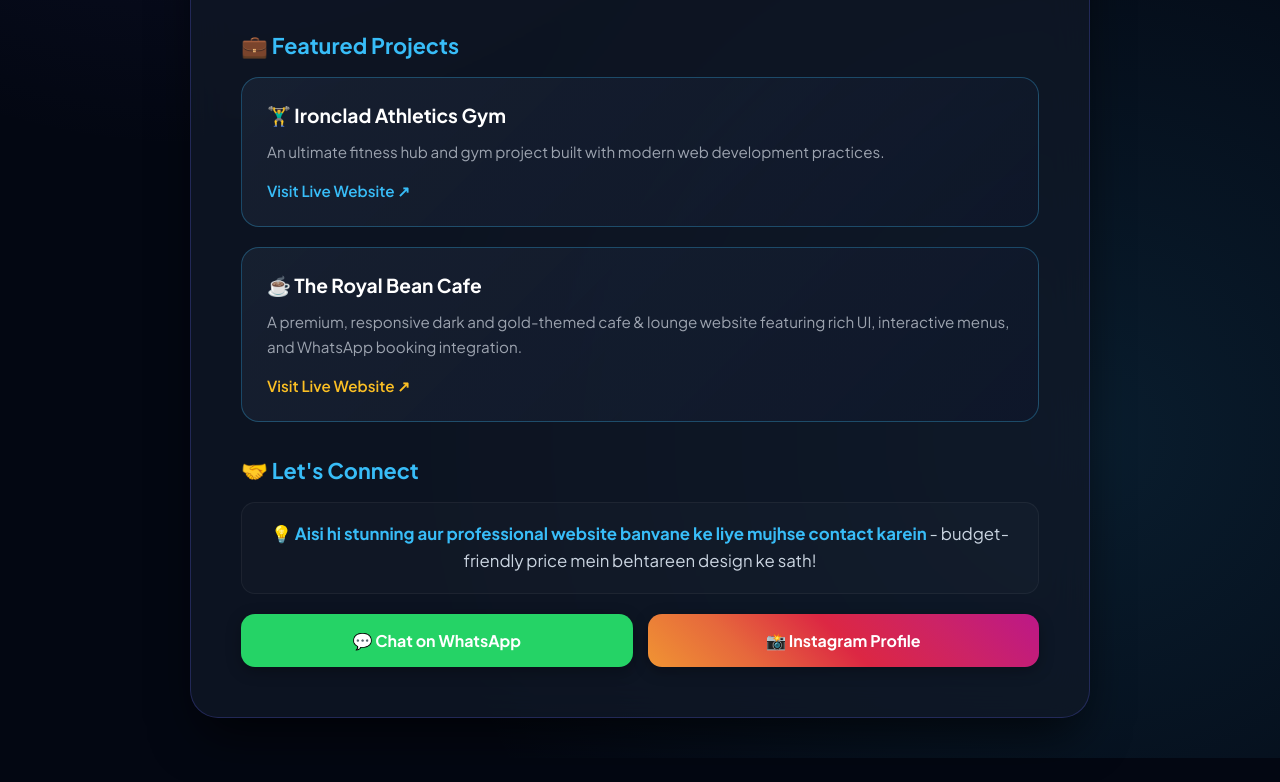
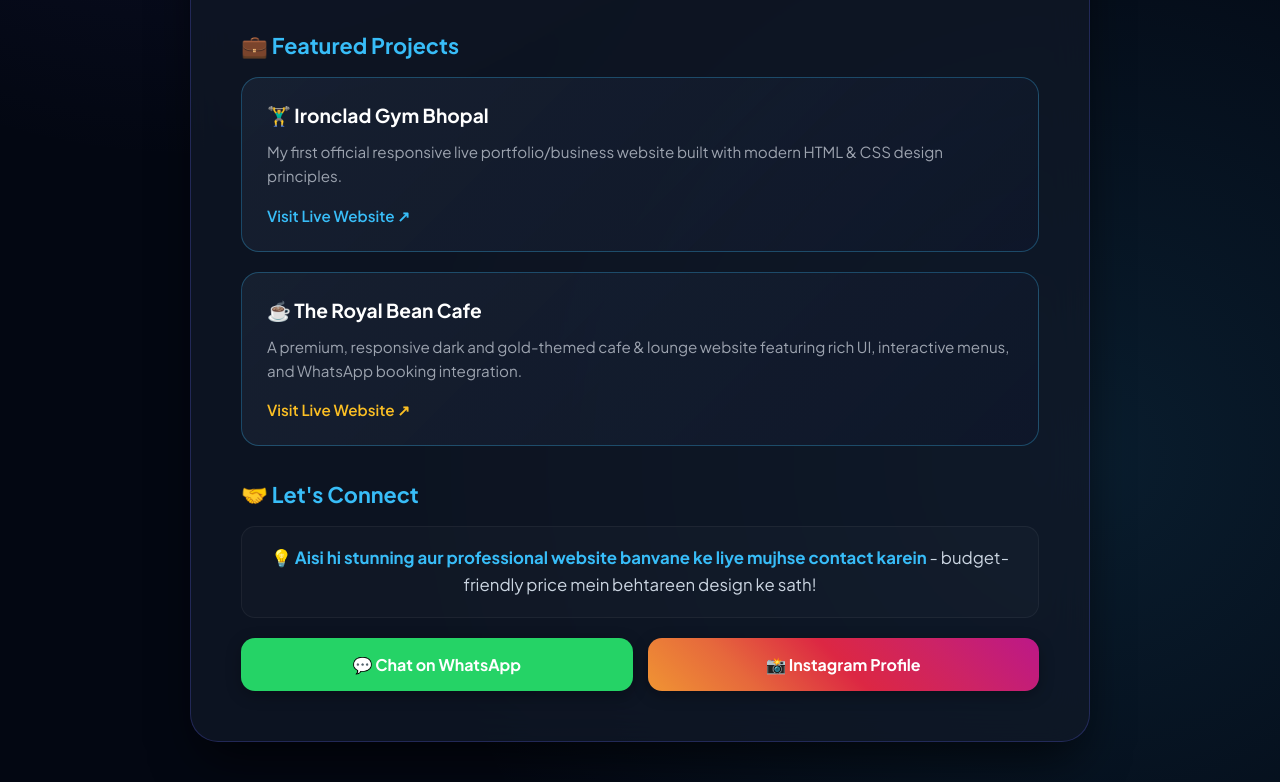
Before and after one commit to shrivasaditya972-arch/aadi-bio-portfolio, a plain HTML site: page MyCoding/index.html in a window 1280 px wide. Shown: the part 840-1622 px from the top of the page. Before the commit the page ends 1598 px from the top, so only its background shows below. Drawn offline with Linux system fonts and the light colour scheme.

Commit message:
Update index.html

```diff
--- a/MyCoding/index.html
+++ b/MyCoding/index.html
@@ -360,13 +360,13 @@
         <div class="content-block">
             <h2>💼 Featured Projects</h2>
             <div class="projects-grid">
-                <!-- Project 1 (Gym Project Linked via Local Path) -->
+                <!-- Project 1 -->
                 <div class="project-card">
-                    <div class="project-title">🏋️‍♂️ Ironclad Athletics Gym</div>
+                    <div class="project-title">🏋️‍♂️ Ironclad Gym Bhopal</div>
                     <div class="project-desc">
-                        An ultimate fitness hub and gym project built with modern web development practices.
+                        My first official responsive live portfolio/business website built with modern HTML & CSS design principles.
                     </div>
-                    <a href="../gym/index.html" target="_blank" class="project-link">
+                    <a href="https://ironclad-gym-bhopal.netlify.app" target="_blank" class="project-link">
                         Visit Live Website ↗
                     </a>
                 </div>
```
